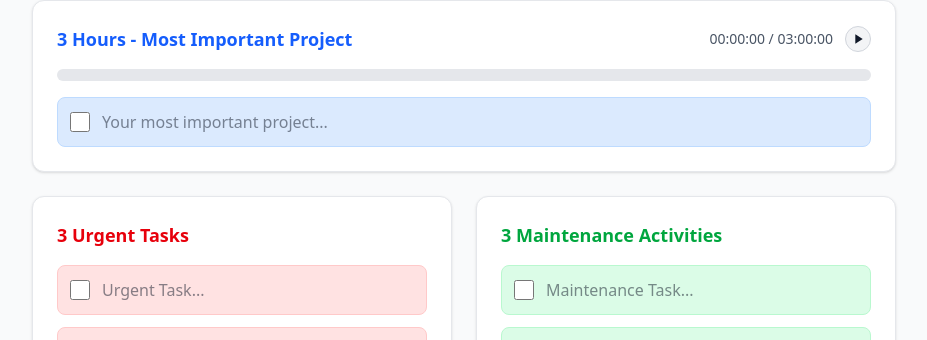
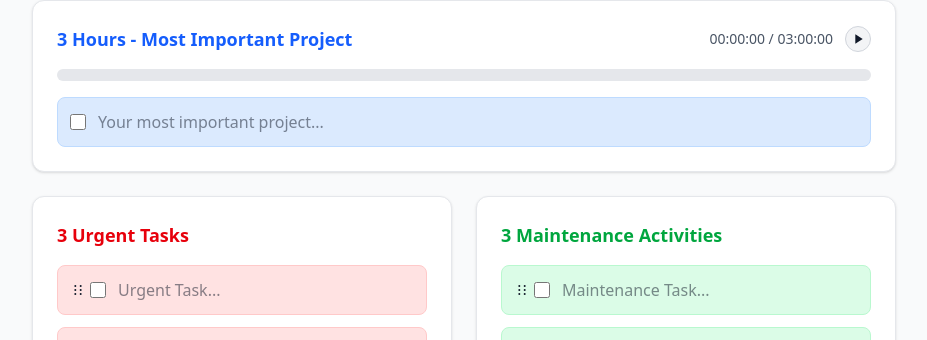
Before and after one commit to rthrs/333daily, a React (Vite) app: page / in a window 1280 px wide. Shown: the part 460-800 px from the top of the page, without its empty margins (176-1103 px from the left). Built offline with nearby package versions, Linux system fonts and the light colour scheme.

Commit message:
feat: add drag handles to task items

```diff
--- a/src/components/BaseItem.jsx
+++ b/src/components/BaseItem.jsx
@@ -26,13 +26,17 @@ const BaseItem = ({
 
   return (
     <>
+      <div className="flex items-center space-x-1 h-[40px]">
+        {children}
+
         <input
           type="checkbox"
           checked={completed}
           onChange={onToggle}
-        className="checkbox h-[40px]"
+          className="size-4 text-gray-400 dark:text-gray-500 bg-transparent border border-gray-400 dark:border-gray-500 rounded focus:ring-0 focus:ring-offset-0 cursor-pointer"
           style={{ cursor: isDragging ? 'grabbing' : 'pointer' }}
         />
+      </div>
 
       <textarea
         ref={textareaRef}
@@ -52,8 +56,6 @@ const BaseItem = ({
           e.target.style.height = e.target.scrollHeight + 'px'
         }}
       />
-
-      {children}
     </>
   )
 }
--- a/src/components/TaskItem.jsx
+++ b/src/components/TaskItem.jsx
@@ -40,7 +40,16 @@ const TaskItem = ({
         placeholder={`${placeholderPrefix}...`}
         category={category}
         isDragging={isDragging}
-      />
+      >
+          <svg className="w-4 h-4" fill="currentColor" viewBox="0 0 24 24">
+            <circle cx="8" cy="6" r="1.5"/>
+            <circle cx="8" cy="12" r="1.5"/>
+            <circle cx="8" cy="18" r="1.5"/>
+            <circle cx="16" cy="6" r="1.5"/>
+            <circle cx="16" cy="12" r="1.5"/>
+            <circle cx="16" cy="18" r="1.5"/>
+          </svg>
+      </BaseItem>
     </Reorder.Item>
   )
 }
--- a/src/index.css
+++ b/src/index.css
@@ -75,6 +75,11 @@
     cursor: grabbing !important;
   }
 
+  /* Drag handle styles */
+  .drag-handle {
+    @apply cursor-grab active:cursor-grabbing p-2 text-gray-400 hover:text-gray-600 dark:hover:text-gray-300 transition-all duration-100 rounded hover:bg-gray-100 dark:hover:bg-gray-700;
+  }
+
   /* Textarea styles */
   .task-textarea {
     @apply w-full bg-transparent px-3 py-2 border-0 rounded-lg focus:outline-none focus:ring-0 resize-none min-h-[2.5rem] overflow-y-auto;
```
Lines whose indentation alone changed are shown as unchanged.
